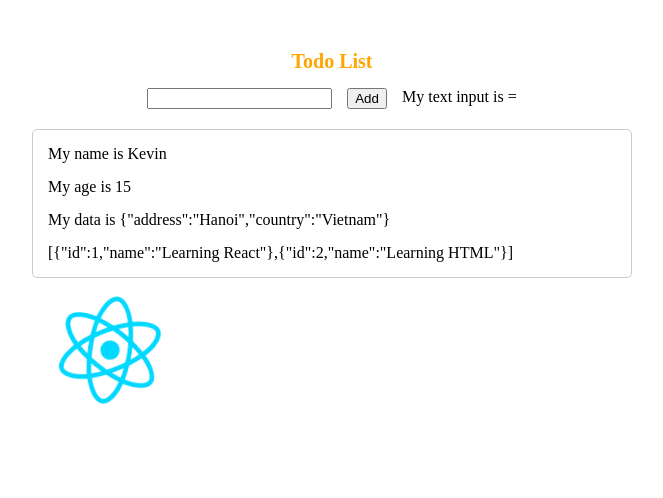
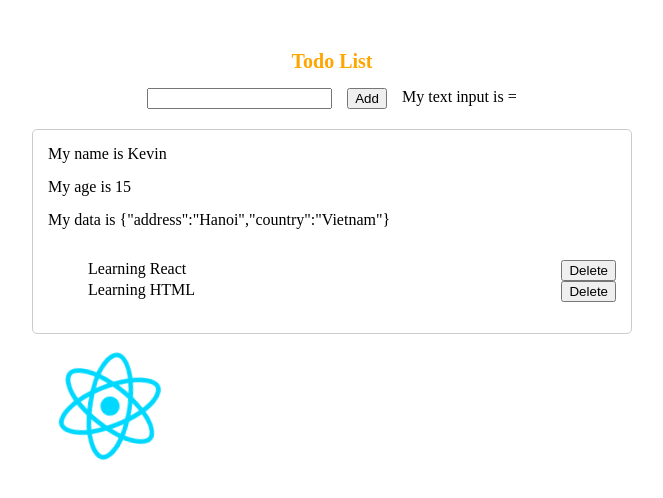
Before and after one commit to vmh6020/react-vite-hoidanit, a React (Vite) app: page / in a window 1280 px wide. Shown: the top 498 px of the page, without its empty margins (308-971 px from the left). Built offline with nearby package versions, Linux system fonts and the light colour scheme.

Commit message:
Video 40: Render List động

```diff
--- a/src/components/todo/TodoData.jsx
+++ b/src/components/todo/TodoData.jsx
@@ -1,29 +1,30 @@
 // import PropTypes from 'prop-types';
 
 const TodoData = (props) => {
-  //   console.log(props);
-  // object destructuring : create an object same structure with props object to get all value
-  // props is object
   const { name, age, data, todoList } = props;
+
+  const listItems = todoList.map(todo =>
+    <li key={todo.id}>{todo.name}</li>
+  )
   return (
     <div className="todo-data">
       <div>My name is {name}</div>
       <div>My age is {age}</div>
       <div>My data is {JSON.stringify(data)}</div>
-      <div>
-        {/* {todoList[0].name}
-        <br/>
-        {todoList[1].name} */}
-        {JSON.stringify(todoList)}
-      </div>
+      <ul>
+        {todoList.map((todo, index) => {
+          console.log(index);
+            return (
+              <div className="todo-item" key={todo.id}>
+                <div >{todo.name}</div>
+                <button>Delete</button>
+              </div>
+            )
+          })
+        }
+      </ul>
     </div>
   );
 };
 
-// TodoData.propTypes = {
-//   name: PropTypes.string.isRequired,
-//   age: PropTypes.number.isRequired,
-//   data: PropTypes.object,
-// };
-
 export default TodoData;
--- a/src/components/todo/TodoNew.jsx
+++ b/src/components/todo/TodoNew.jsx
@@ -9,6 +9,7 @@ const TodoNew = (props) => {
     console.log(`>>> handle click button, print valueInput: ${valueInput}`)
     // setTodoName(valueInput);
     addNewTodo(valueInput);
+    setValueInput("")
   }
 
   const handleOnChange = (name) => {
@@ -19,7 +20,9 @@ const TodoNew = (props) => {
   return (
     <div className="todo-new">
       <input type="text"
-      onChange={() => handleOnChange(event.target.value)}/>
+        onChange={(event) => handleOnChange(event.target.value)}
+        value={valueInput}
+      />
       <button
       style={{cursor:"pointer"}}
       onClick={handleClickMe}>Add</button>
--- a/src/components/todo/todo.css
+++ b/src/components/todo/todo.css
@@ -24,6 +24,10 @@
   display: flex;
   flex-direction: column;
   gap: 15px;
+}
+.todo-item {
+  display: flex;
+  justify-content: space-between;
 }
 
 .logo {
```
